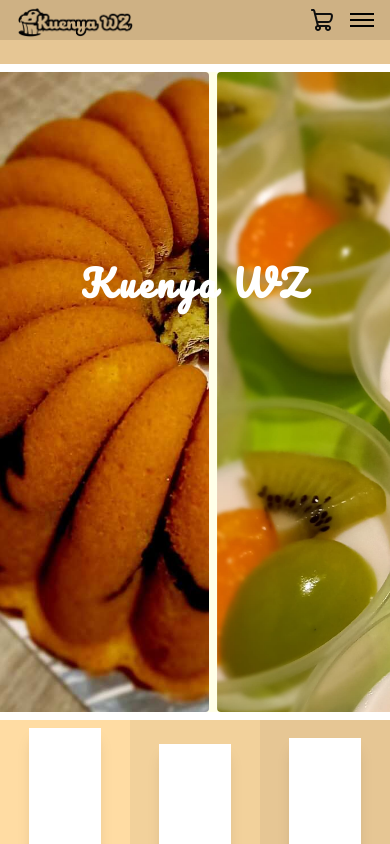
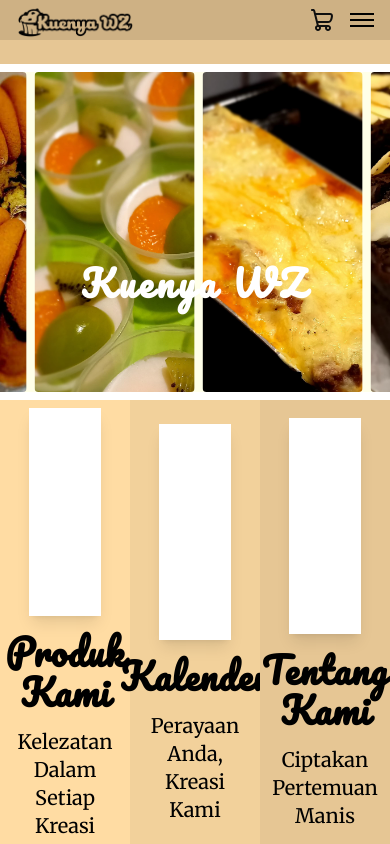
Before and after one commit to Kons-Software-House/kuenyawz-frontend, a React (Vite) app: page / in a window 390 px wide. Shown: the top 844 px of the page. Built offline with nearby package versions, Linux system fonts and the light colour scheme; no server answers; what @designbycode/tailwindcss-text-shadow would draw is missing.

Commit message:
style: adjust height of HorizontalScroller for improved responsiveness

```diff
--- a/src/components/user/views/LandingView/HorizontalScroller.tsx
+++ b/src/components/user/views/LandingView/HorizontalScroller.tsx
@@ -34,7 +34,7 @@ export default function HorizontalScroller() {
               Kuenya WZ
             </h1>
           </div>
-          <div className="-ml-[10rem] flex w-max scroller gap-2 h-[40rem]" ref={scrollerRef}>
+          <div className="-ml-[10rem] flex w-max scroller gap-2 h-[20rem] sm:h-[30rem] lg:h-[40rem]" ref={scrollerRef}>
             <img src={placeholder1} alt="placeholder1" className="h-full aspect-[3/6] object-cover rounded" draggable="false" />
             <img src={placeholder2} alt="placeholder2" className="h-full aspect-[3/6] object-cover rounded" draggable="false" />
             <img src={placeholder3} alt="placeholder3" className="h-full aspect-[3/6] object-cover rounded" draggable="false" />
```
